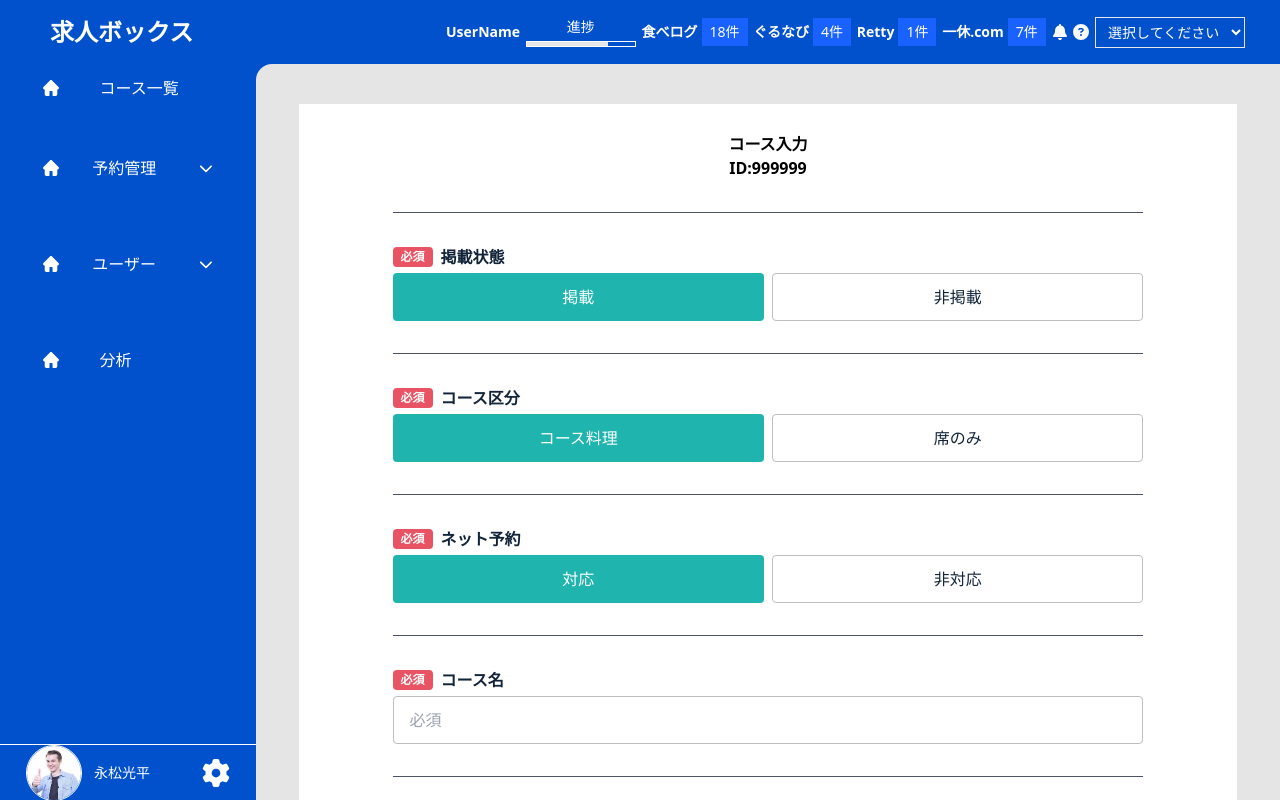
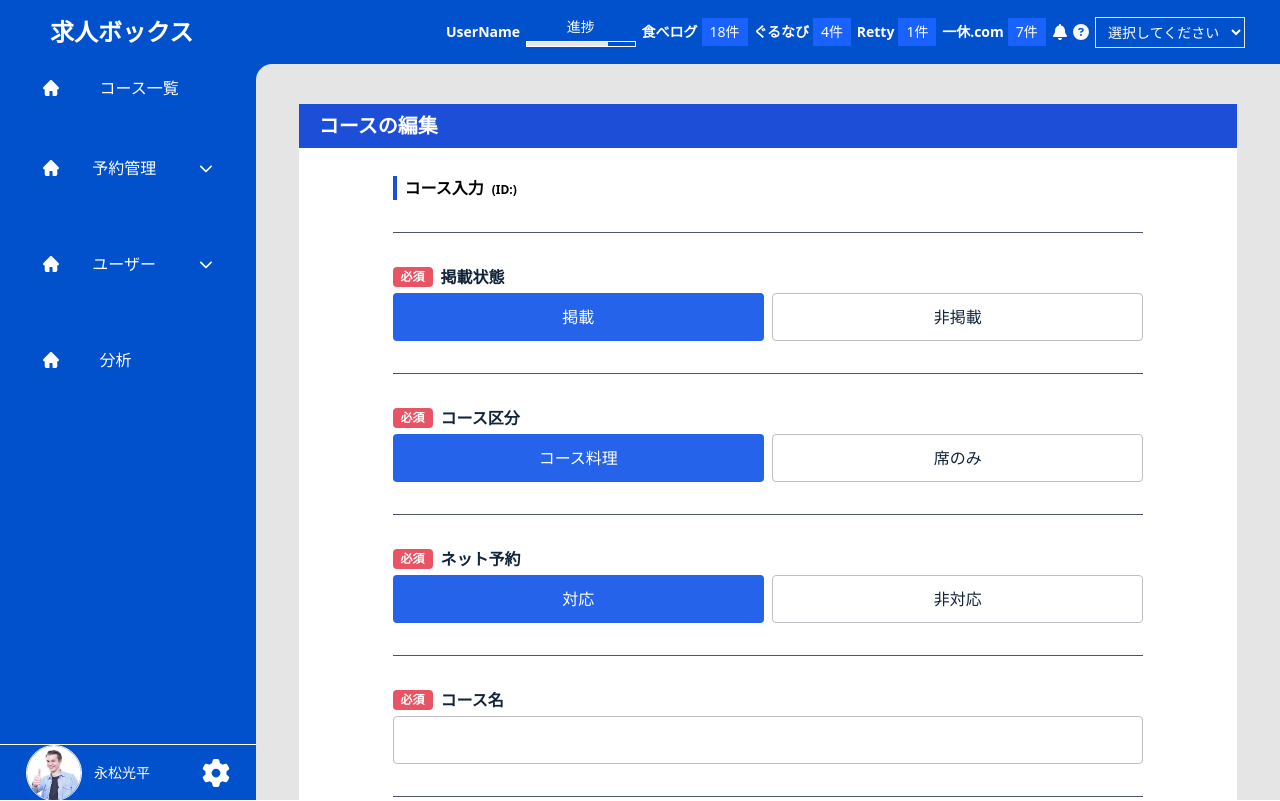
Before and after one commit to kouhei-github/reservation-admin-system, a Next.js app in the folder front/: page /course/edit in a window 1280 px wide. Built offline with nearby package versions, Linux system fonts and the light colour scheme.

Commit message:
コースä½編集画面の微調整

```diff
--- a/front/components/CourseForm/CourseEditForm.tsx
+++ b/front/components/CourseForm/CourseEditForm.tsx
@@ -6,7 +6,7 @@ import Text from '@/components/CourseForm/parts/Text'
 import Select from '@/components/CourseForm/parts/Select'
 import CheckBox from "@/components/CourseForm/parts/CheckBox";
 
-const CourseEditForm = () => {
+const CourseEditForm = (props: {id: string | string[] | undefined}) => {
     const customCtx = useContext(myFormContext)
 
     const [currentPage, setCurrentPage] = useState(1);
@@ -29,12 +29,19 @@ const CourseEditForm = () => {
     }
 
     return (
-        <div className={' bg-white w-11/12 mx-auto my-10'}>
+        <div className={'bg-white w-11/12 mx-auto my-10'}>
+            <div className={"bg-blue-700 text-white font-bold w-full mx-auto mt-10 py-2 text-left text-xl"}>
+                <div className={"ml-5"}>コースの編集</div>
+            </div>
             <form className={"md:px-[10%] px-0 mx-auto py-7"}>
                 <div className={currentPage === 1 ? "inline-block w-full space-y-8" : "hidden"}>
                     <div className={"font-bold items-center border-b pb-8 border-gray-600"}>
-                        <div>コース入力</div>
-                        <div>ID:999999</div>
+                        <div className={"flex"}>
+                            <div className={"px-2 border-l-4 border-blue-700"}>
+                                <div>コース入力</div>
+                            </div>
+                            <div className={"text-xs contents"}>(ID:{props.id})</div>
+                        </div>
                     </div>
                     <div className='border-b pb-8 border-gray-600'>
                         <div className='flex font-bold items-center mb-1'>
@@ -44,7 +51,7 @@ const CourseEditForm = () => {
                         <Radio
                             gridstyle={'grid grid-cols-2 gap-2 md:text-[16px] text-[14px]'}
                             btnstyle={'border border-[#bfbec5] text-center mx-auto w-full cursor-pointer h-12 items-center grid rounded text-[#12243a]'}
-                            changebtnstyle={'bg-[#1fb5ae] text-white text-center mx-auto w-full cursor-pointer h-12 items-center grid rounded'}
+                            changebtnstyle={'bg-blue-600 text-white text-center mx-auto w-full cursor-pointer h-12 items-center grid rounded'}
                             array={["掲載", "非掲載"]}
                             property={"status"}
                             isMultiple={false}
@@ -59,7 +66,7 @@ const CourseEditForm = () => {
                         <Radio
                             gridstyle={'grid grid-cols-2 gap-2 md:text-[16px] text-[14px]'}
                             btnstyle={'border border-[#bfbec5] text-center mx-auto w-full cursor-pointer h-12 items-center grid rounded text-[#12243a]'}
-                            changebtnstyle={'bg-[#1fb5ae] text-white text-center mx-auto w-full cursor-pointer h-12 items-center grid rounded'}
+                            changebtnstyle={'bg-blue-600 text-white text-center mx-auto w-full cursor-pointer h-12 items-center grid rounded'}
                             array={["コース料理", "席のみ"]}
                             property={"kbn"}
                             isMultiple={false}
@@ -74,7 +81,7 @@ const CourseEditForm = () => {
                         <Radio
                             gridstyle={'grid grid-cols-2 gap-2 md:text-[16px] text-[14px]'}
                             btnstyle={'border border-[#bfbec5] text-center mx-auto w-full cursor-pointer h-12 items-center grid rounded text-[#12243a]'}
-                            changebtnstyle={'bg-[#1fb5ae] text-white text-center mx-auto w-full cursor-pointer h-12 items-center grid rounded'}
+                            changebtnstyle={'bg-blue-600 text-white text-center mx-auto w-full cursor-pointer h-12 items-center grid rounded'}
                             array={["対応", "非対応"]}
                             property={"netReserve"}
                             isMultiple={false}
@@ -88,7 +95,7 @@ const CourseEditForm = () => {
                         </div>
                         <Text
                             type={"text"}
-                            placeholder={"必須"}
+                            placeholder={""}
                             inputstyle={'border border-[#bfbec5] mx-auto w-full cursor-pointer h-12 items-center grid rounded pl-4 text-[#12243a]'}
                             property={"title"}
                         />
@@ -104,7 +111,7 @@ const CourseEditForm = () => {
                         </div>
                         <Text
                             type={"text"}
-                            placeholder={"必須"}
+                            placeholder={""}
                             inputstyle={'border border-[#bfbec5] mx-auto w-full cursor-pointer h-12 items-center grid rounded pl-4 text-[#12243a]'}
                             property={"price"}
                         />
@@ -112,6 +119,7 @@ const CourseEditForm = () => {
 
                     <div className='border-b pb-8 border-gray-600'>
                         <div className='flex font-bold items-center mb-1'>
+                            <div className='md:text-xs text-[9px] bg-gray-500 py-[2px] px-2 text-white rounded mr-2 h-5 pb-2'>任意</div>
                             <label className={'text-[16px] text-[#12243a]'}>コース品数</label>
                         </div>
                         <Text
@@ -123,6 +131,7 @@ const CourseEditForm = () => {
 
                     <div className='border-b pb-8 border-gray-600'>
                         <div className='flex font-bold items-center mb-1'>
+                            <div className='md:text-xs text-[9px] bg-gray-500 py-[2px] px-2 text-white rounded mr-2 h-5 pb-2'>任意</div>
                             <label className={'text-[16px] text-[#12243a]'}>コース説明</label>
                         </div>
                         <Textarea
@@ -135,6 +144,7 @@ const CourseEditForm = () => {
 
                     <div className='border-b pb-8 border-gray-600'>
                         <div className='flex font-bold items-center mb-1'>
+                            <div className='md:text-xs text-[9px] bg-gray-500 py-[2px] px-2 text-white rounded mr-2 h-5 pb-2'>任意</div>
                             <label className={'text-[16px] text-[#12243a]'}>コース内容</label>
                         </div>
                         <Textarea
@@ -147,6 +157,7 @@ const CourseEditForm = () => {
 
                     <div className='border-b pb-8 border-gray-600'>
                         <div className='flex font-bold items-center mb-1'>
+                            <div className='md:text-xs text-[9px] bg-gray-500 py-[2px] px-2 text-white rounded mr-2 h-5 pb-2'>任意</div>
                             <label className={'text-[16px] text-[#12243a]'}>飲み放題</label>
                         </div>
                         <div className={"flex"}>
@@ -180,6 +191,7 @@ const CourseEditForm = () => {
 
                     <div className='border-b pb-8 border-gray-600'>
                         <div className='flex font-bold items-center mb-1'>
+                            <div className='md:text-xs text-[9px] bg-gray-500 py-[2px] px-2 text-white rounded mr-2 h-5 pb-2'>任意</div>
                             <label className={'text-[16px] text-[#12243a]'}>食べ放題</label>
                         </div>
                         <div className={"flex"}>
@@ -196,6 +208,7 @@ const CourseEditForm = () => {
 
                     <div className='border-b pb-8 border-gray-600'>
                         <div className='flex font-bold items-center mb-1'>
+                            <div className='md:text-xs text-[9px] bg-gray-500 py-[2px] px-2 text-white rounded mr-2 h-5 pb-2'>任意</div>
                             <label className={'text-[16px] text-[#12243a]'}>注意事項</label>
                         </div>
                         <Textarea
@@ -228,12 +241,13 @@ const CourseEditForm = () => {
 
                     <div className='border-b pb-8 border-gray-600'>
                         <div className='flex font-bold items-center mb-1'>
+                            <div className='md:text-xs text-[9px] bg-gray-500 py-[2px] px-2 text-white rounded mr-2 h-5 pb-2'>任意</div>
                             <label className={'text-[16px] text-[#12243a]'}>利用可能人数</label>
                         </div>
                         <Radio
                             gridstyle={'grid grid-cols-2 gap-2 md:text-[16px] text-[14px]'}
                             btnstyle={'border border-[#bfbec5] text-center mx-auto w-full cursor-pointer h-12 items-center grid rounded text-[#12243a]'}
-                            changebtnstyle={'bg-[#1fb5ae] text-white text-center mx-auto w-full cursor-pointer h-12 items-center grid rounded'}
+                            changebtnstyle={'bg-blue-600 text-white text-center mx-auto w-full cursor-pointer h-12 items-center grid rounded'}
                             array={["制限する", "制限しない"]}
                             property={"availablePeople"}
                             isMultiple={false}
@@ -260,12 +274,13 @@ const CourseEditForm = () => {
 
                     <div className='border-b pb-8 border-gray-600'>
                         <div className='flex font-bold items-center mb-1'>
+                            <div className='md:text-xs text-[9px] bg-gray-500 py-[2px] px-2 text-white rounded mr-2 h-5 pb-2'>任意</div>
                             <label className={'text-[16px] text-[#12243a]'}>利用可能曜日</label>
                         </div>
                         <Radio
                             gridstyle={'grid grid-cols-2 gap-2 md:text-[16px] text-[14px]'}
                             btnstyle={'border border-[#bfbec5] text-center mx-auto w-full cursor-pointer h-12 items-center grid rounded text-[#12243a]'}
-                            changebtnstyle={'bg-[#1fb5ae] text-white text-center mx-auto w-full cursor-pointer h-12 items-center grid rounded'}
+                            changebtnstyle={'bg-blue-600 text-white text-center mx-auto w-full cursor-pointer h-12 items-center grid rounded'}
                             array={["制限する", "制限しない"]}
                             property={"availableDate"}
                             isMultiple={false}
@@ -332,31 +347,32 @@ const CourseEditForm = () => {
 
                     <div className='border-b pb-8 border-gray-600'>
                         <div className='flex font-bold items-center mb-1'>
+                            <div className='md:text-xs text-[9px] bg-gray-500 py-[2px] px-2 text-white rounded mr-2 h-5 pb-2'>任意</div>
                             <label className={'text-[16px] text-[#12243a]'}>利用可能時間</label>
                         </div>
                         <Radio
                             gridstyle={'grid grid-cols-2 gap-2 md:text-[16px] text-[14px]'}
                             btnstyle={'border border-[#bfbec5] text-center mx-auto w-full cursor-pointer h-12 items-center grid rounded text-[#12243a]'}
-                            changebtnstyle={'bg-[#1fb5ae] text-white text-center mx-auto w-full cursor-pointer h-12 items-center grid rounded'}
+                            changebtnstyle={'bg-blue-600 text-white text-center mx-auto w-full cursor-pointer h-12 items-center grid rounded'}
                             array={["制限する", "制限しない"]}
                             property={"reserveAcceptTime"}
                             isMultiple={false}
                         />
                         <div className={"flex mt-5"}>
                             <div className={"w-[40%] flex"}>
-                                <div className={"translate-y-1/4 w-1/2 "}>入店開始時刻</div>
+                                <div className={"translate-y-1/4 w-2/5 text-left"}>入店開始時刻</div>
                                 <Select
                                     array={["06:00", "07:00", "08:00"]}
-                                    inputstyle={'border border-[#bfbec5] w-1/2 cursor-pointer h-12 items-center grid rounded text-[#12243a] ml-2'}
+                                    inputstyle={'border border-[#bfbec5] w-2/5 pl-4 cursor-pointer h-12 items-center grid rounded text-[#12243a] ml-2'}
                                     property={"reserveAcceptDeadlineDay"}
                                 />
                             </div>
-                            <div className={"w-[10%] translate-y-1/4"}>〜</div>
-                            <div className={"w-[40%] flex"}>
-                                <div className={"translate-y-1/4 w-1/2"}>最終退店時刻</div>
+                            <div className={"w-[5%] translate-y-1/4"}>〜</div>
+                            <div className={"w-[40%] flex justify-end"}>
+                                <div className={"translate-y-1/4 w-2/5 text-left"}>最終退店時刻</div>
                                 <Select
                                     array={["06:00", "07:00", "08:00"]}
-                                    inputstyle={'border border-[#bfbec5] w-1/2 pl-4 cursor-pointer h-12 items-center grid rounded text-[#12243a] ml-2'}
+                                    inputstyle={'border border-[#bfbec5] w-2/5 pl-4 cursor-pointer h-12 items-center grid rounded text-[#12243a] ml-2'}
                                     property={"reserveAcceptDeadTime"}
                                 />
                             </div>
@@ -365,12 +381,13 @@ const CourseEditForm = () => {
 
                     <div className='border-b pb-8 border-gray-600'>
                         <div className='flex font-bold items-center mb-1'>
+                            <div className='md:text-xs text-[9px] bg-gray-500 py-[2px] px-2 text-white rounded mr-2 h-5 pb-2'>任意</div>
                             <label className={'text-[16px] text-[#12243a]'}>予約受付締切日時</label>
                         </div>
                         <Radio
                             gridstyle={'grid grid-cols-2 gap-2 md:text-[16px] text-[14px]'}
                             btnstyle={'border border-[#bfbec5] text-center mx-auto w-full cursor-pointer h-12 items-center grid rounded text-[#12243a]'}
-                            changebtnstyle={'bg-[#1fb5ae] text-white text-center mx-auto w-full cursor-pointer h-12 items-center grid rounded'}
+                            changebtnstyle={'bg-blue-600 text-white text-center mx-auto w-full cursor-pointer h-12 items-center grid rounded'}
                             array={["制限する", "制限しない"]}
                             property={"availableDate"}
                             isMultiple={false}
@@ -406,16 +423,15 @@ const CourseEditForm = () => {
                     <div>
                         有効期限
                     </div>
-
                 </div>
             </form>
 
             <div className={"flex gap-10 justify-center pb-5"}>
                 <div className={'w-1/3'}>
-                    <div className={"w-full py-3 bg-gray-500 text-white"} onClick={() => validate()}>削除</div>
+                    <div className={"w-full py-3 bg-gray-500 text-white cursor-pointer"} onClick={() => validate()}>削除</div>
                 </div>
                 <div className={'w-1/3'}>
-                    <div className={"w-full py-3 bg-red-500 text-white"} onClick={() => validate()}>この内容で更新する</div>
+                    <div className={"w-full py-3 bg-red-500 text-white cursor-pointer"} onClick={() => validate()}>この内容で更新する</div>
                 </div>
             </div>
         </div>
--- a/front/components/List/CourseList.tsx
+++ b/front/components/List/CourseList.tsx
@@ -9,7 +9,7 @@ const CourseList = () => {
 
 
     const query = {
-        id: 1,
+        id: 999999,
         name: "test",
     };
 
--- a/front/pages/course/edit.tsx
+++ b/front/pages/course/edit.tsx
@@ -3,17 +3,20 @@ import {SendServerData} from "@/utils/formCourseEdit";
 import CourseEditForm from "@/components/CourseForm/CourseEditForm";
 import {myFormContext, useMyFormContext} from '@/utils/formCourseEdit'
 import AdminLayout from "@/components/Dashbord/AdminLayout";
+import {id} from "postcss-selector-parser";
 
 
 
 const edit = () => {
+    // eslint-disable-next-line react-hooks/rules-of-hooks
     const router = useRouter();
+    // eslint-disable-next-line react-hooks/rules-of-hooks
     const customCtx = useMyFormContext();
     return(
         // <div>{router.query.id}</div>
         <AdminLayout>
             <myFormContext.Provider value={customCtx}>
-                <CourseEditForm></CourseEditForm>
+                <CourseEditForm id={router.query.id}></CourseEditForm>
             </myFormContext.Provider>
         </AdminLayout>
     )
```
